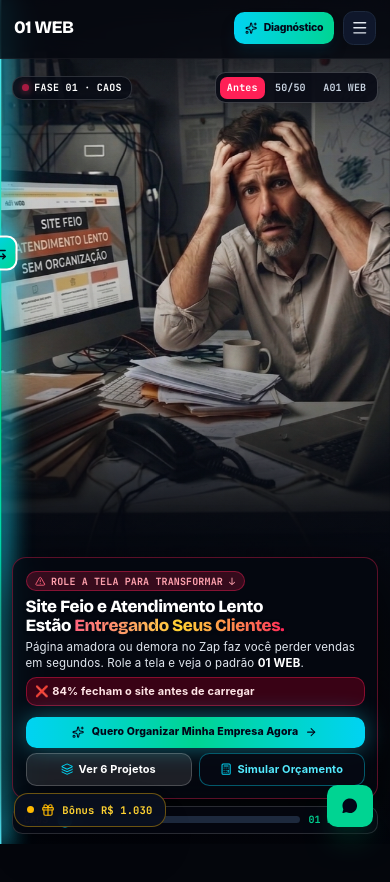
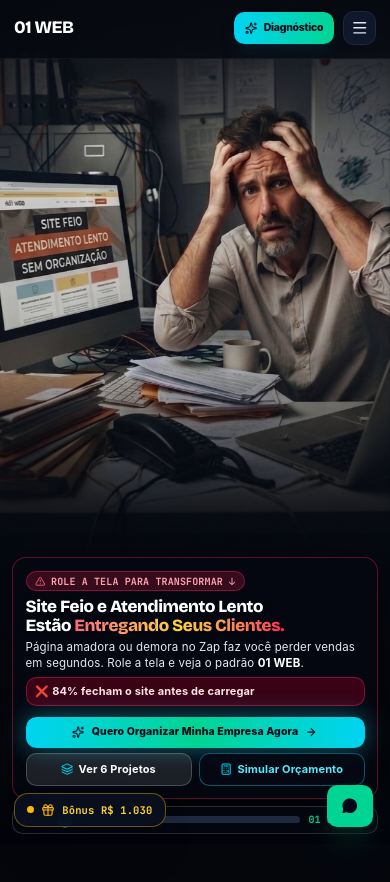
Before and after one commit to webvortex01-prog/SITE-A01WEB-OFC-, a React (Vite) app: page / in a window 390 px wide. Shown: the top 882 px of the page. Built offline with nearby package versions, Linux system fonts and the light colour scheme.

Commit message:
fix(mobile): remove top pill bar blocking face in HeroMobile

```diff
--- a/src/components/Hero.tsx
+++ b/src/components/Hero.tsx
@@ -145,7 +145,7 @@ function HeroMobile({ onOpenFunnel }: HeroProps) {
 
           {/* Sub-layer 2B: Razor-Sharp Edge-to-Edge Upper Photo with Seamless Bottom Dissolve */}
           <div
-            className="absolute top-0 inset-x-0 h-[56svh] overflow-hidden pointer-events-none"
+            className="absolute top-16 inset-x-0 h-[50svh] overflow-hidden pointer-events-none"
             style={{
               maskImage:
                 'linear-gradient(to bottom, rgba(0,0,0,1) 0%, rgba(0,0,0,1) 58%, rgba(0,0,0,0) 100%)',
@@ -157,7 +157,7 @@ function HeroMobile({ onOpenFunnel }: HeroProps) {
               src="/images/hero-depois-a01web.jpg"
               alt="Depois: A01 WEB Empresa Organizada e Automations"
               style={{ scale: afterBgScale }}
-              className="w-full h-full object-cover object-[68%_18%] will-change-transform"
+              className="w-full h-full object-cover object-[70%_12%] will-change-transform"
             />
           </div>
 
@@ -175,7 +175,9 @@ function HeroMobile({ onOpenFunnel }: HeroProps) {
             FULL-SCREEN VERTICAL LASER SHOCKWAVE BEAM (z-30)
            =================================================================== */}
         <div
-          className="absolute inset-y-0 -ml-6 w-12 pointer-events-none z-30"
+          className={`absolute inset-y-0 -ml-6 w-12 pointer-events-none z-30 transition-opacity duration-200 ${
+            revealPercent <= 2 || revealPercent >= 98 ? 'opacity-0' : 'opacity-100'
+          }`}
           style={{ left: `${revealPercent}%` }}
         >
           <div className="absolute inset-y-0 left-1/2 -translate-x-1/2 w-8 bg-gradient-to-r from-transparent via-cyan-400/35 to-transparent blur-md" />
@@ -187,74 +189,11 @@ function HeroMobile({ onOpenFunnel }: HeroProps) {
 
         {/* ===================================================================
             FOREGROUND FLOATING GLASS OVERLAY (z-40)
-            - Top Bar: Status Pill + Quick-Jump Pills
-            - Middle: 100% OPEN & CLEAR so the full-bleed photo & laser breathe!
+            - Top/Middle: 100% OPEN & CLEAR so the full-bleed photo & faces breathe!
             - Bottom: Translucent Floating Glass Card + Scrubber Bar
            =================================================================== */}
         <div className="relative z-40 w-full h-full flex flex-col justify-between pt-[72px] pb-3 px-3.5 pointer-events-none">
-          {/* TOP ROW */}
-          <div className="flex items-center justify-between gap-1.5 pointer-events-auto max-w-xl w-full mx-auto">
-            <div className="inline-flex items-center gap-1.5 px-2.5 py-1 rounded-xl bg-[#060913]/80 backdrop-blur-xl border border-white/15 shadow-lg min-w-0">
-              <span
-                className={`w-2 h-2 rounded-full shrink-0 ${
-                  isAfterPhase
-                    ? 'bg-emerald-400 shadow-[0_0_8px_#10b981] animate-ping'
-                    : 'bg-rose-500 shadow-[0_0_8px_#f43f5e] animate-pulse'
-                }`}
-              />
-              <span className="text-[10px] font-mono font-extrabold tracking-wide uppercase text-white truncate">
-                {isAfterPhase ? 'FASE 02 · A01 WEB' : 'FASE 01 · CAOS'}
-              </span>
-            </div>
-
-            <div className="inline-flex items-center gap-1 p-1 rounded-xl bg-[#060913]/85 backdrop-blur-xl border border-white/20 shadow-lg shrink-0">
-              <button
-                type="button"
-                onClick={() => {
-                  sound.playSelect();
-                  setIsManualControl(true);
-                  setRevealPercent(0);
-                }}
-                className={`px-2 py-1 rounded-lg text-[10px] font-mono font-extrabold transition-all cursor-pointer ${
-                  revealPercent < 25 ? 'bg-rose-500 text-white shadow' : 'text-slate-300'
-                }`}
-              >
-                Antes
-              </button>
-              <button
-                type="button"
-                onClick={() => {
-                  sound.playSelect();
-                  setIsManualControl(true);
-                  setRevealPercent(50);
-                }}
-                className={`px-2 py-1 rounded-lg text-[10px] font-mono font-extrabold transition-all cursor-pointer ${
-                  revealPercent >= 25 && revealPercent <= 75
-                    ? 'bg-cyan-400 text-slate-950 shadow'
-                    : 'text-slate-300'
-                }`}
-              >
-                50/50
-              </button>
-              <button
-                type="button"
-                onClick={() => {
-                  sound.playSelect();
-                  setIsManualControl(true);
-                  setRevealPercent(100);
-                }}
-                className={`px-2 py-1 rounded-lg text-[10px] font-mono font-extrabold transition-all cursor-pointer ${
-                  revealPercent > 75
-                    ? 'bg-gradient-to-r from-emerald-400 to-cyan-400 text-slate-950 shadow'
-                    : 'text-slate-300'
-                }`}
-              >
-                A01 WEB
-              </button>
-            </div>
-          </div>
-
-          {/* MIDDLE: Open breathing space over the full-screen background scene */}
+          {/* TOP & MIDDLE: Completely clear open breathing space over the full-screen background scene */}
           <div className="flex-1" />
 
           {/* BOTTOM STACK: Floating Glass Copy & CTA Card + Scrubber Bar */}
```
